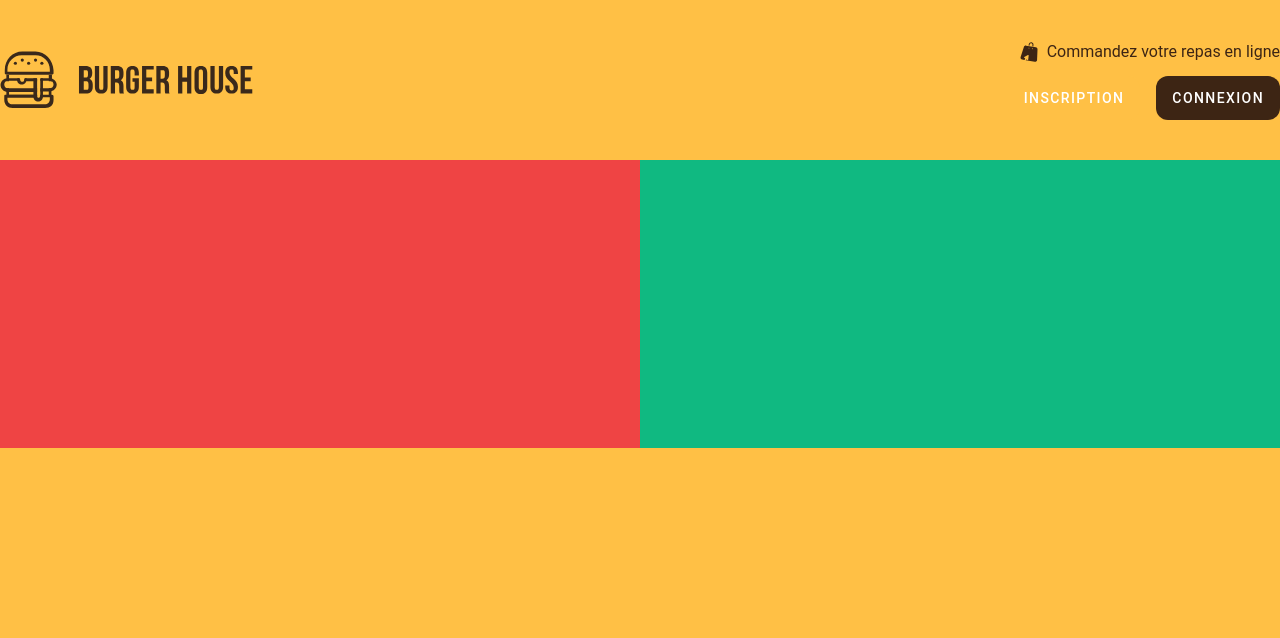
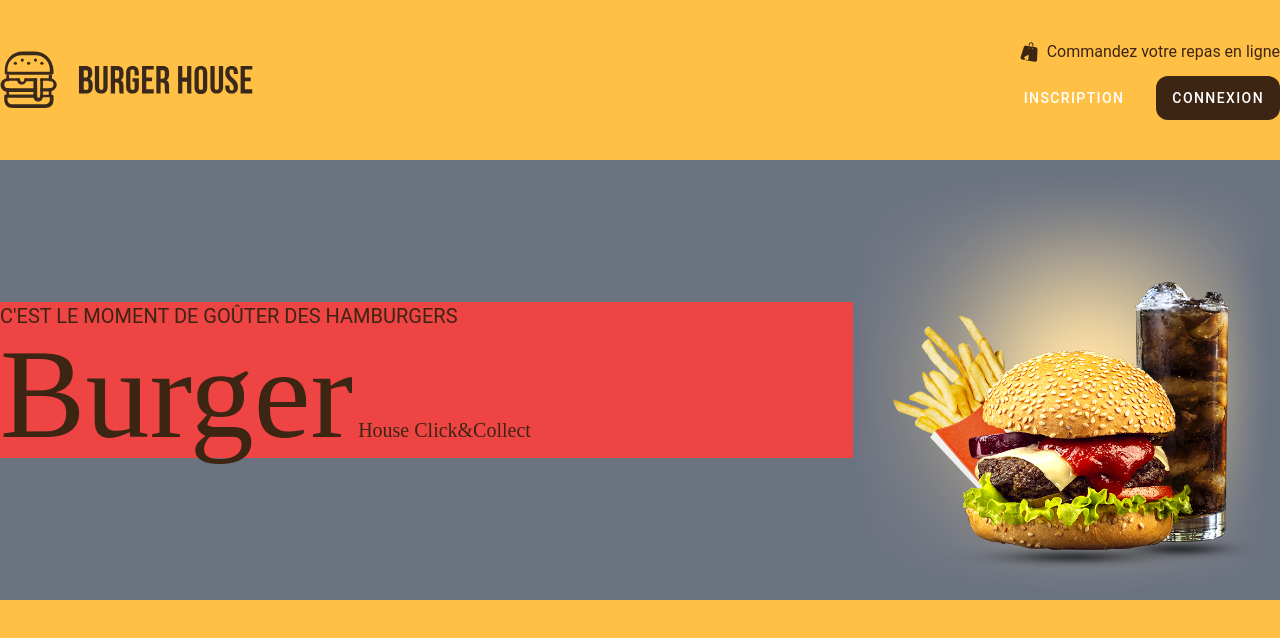
Before and after one commit to Aymericlemire/factoryburger, a React (Create React App) app: page / in a window 1280 px wide. Shown: the top 638 px of the page. Built offline with nearby package versions, Linux system fonts and the light colour scheme.

Commit message:
refactor: restructure HeroTop component layout and enhance content presentation

```diff
--- a/src/components/marketing/pageSections/HeroTop.js
+++ b/src/components/marketing/pageSections/HeroTop.js
@@ -2,15 +2,22 @@ import React from 'react'
 import Illustration from '../../../media/image/background/bg-food.jpg'
 import Container from './elements/Container'
 import Header from './Header'
+import Product from '../../../media/image/heroTop/burger-hero-top.png'
 
 export default function HeroTop() {
   return (
     <div className='bg-primary w-full h-screen'>
       <Container>
         <Header/>
-        <div className='bg-gray-500 w-full flex items-center h-72'>
-          <div className= 'bg-red-500 w-full h-full'></div>
-          <div className= 'bg-green-500 w-full h-full' ></div>
+        <div className='bg-gray-500 w-full flex items-center'>
+          <div className= 'bg-red-500 text-secondary text-xl w-2/3'>
+            <h1 className='uppercase '>C'est le moment de goûter des hamburgers</h1>
+            <h2 className='font-secondary'><span className='text-9xl'>Burger</span> House Click&Collect</h2>
+          </div>
+
+          <div className= ' w-1/3' >
+            <img src={Product} alt='un menu hamburger avec frites et coca cola'/>
+          </div>
         </div>
       </Container>
     </div>
```
